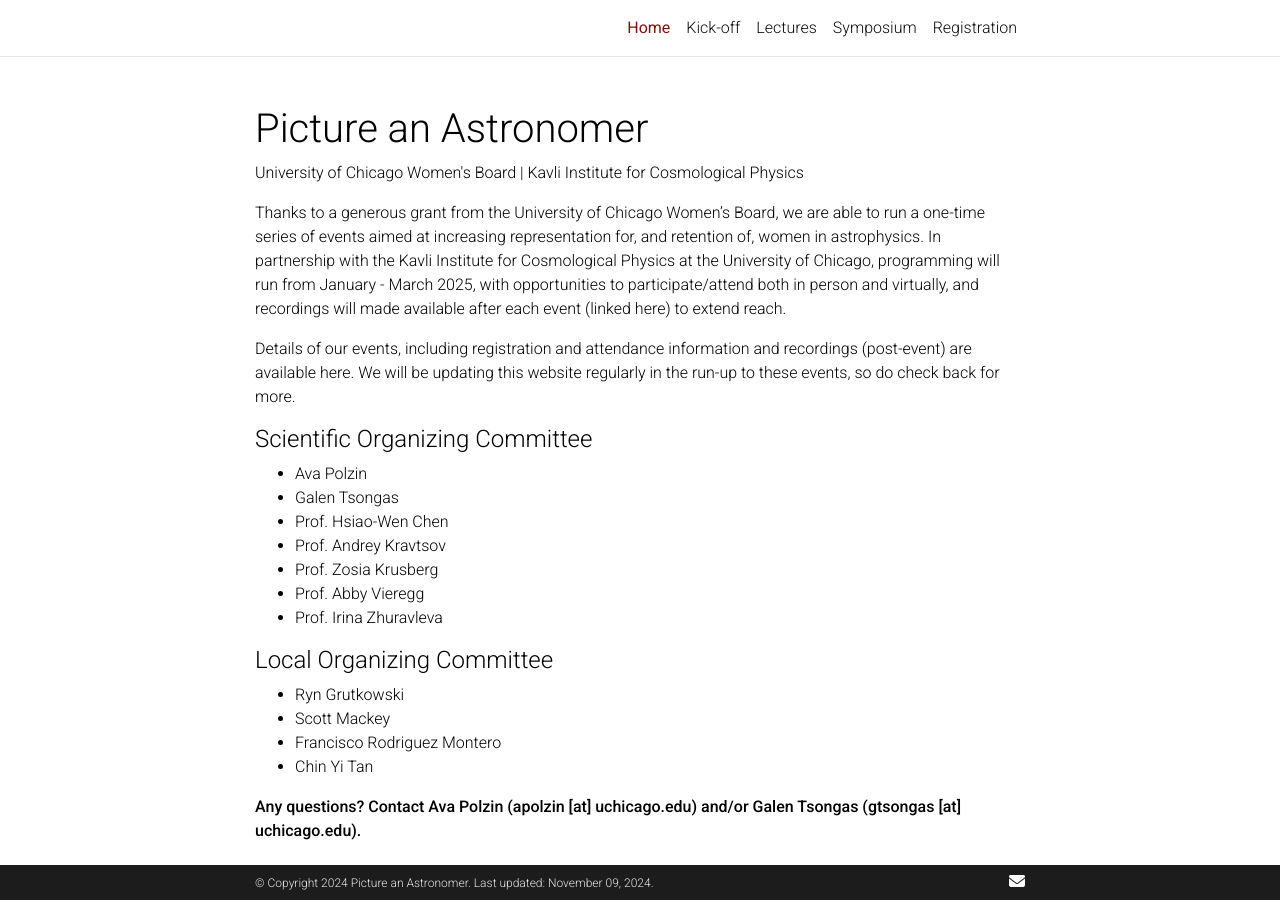
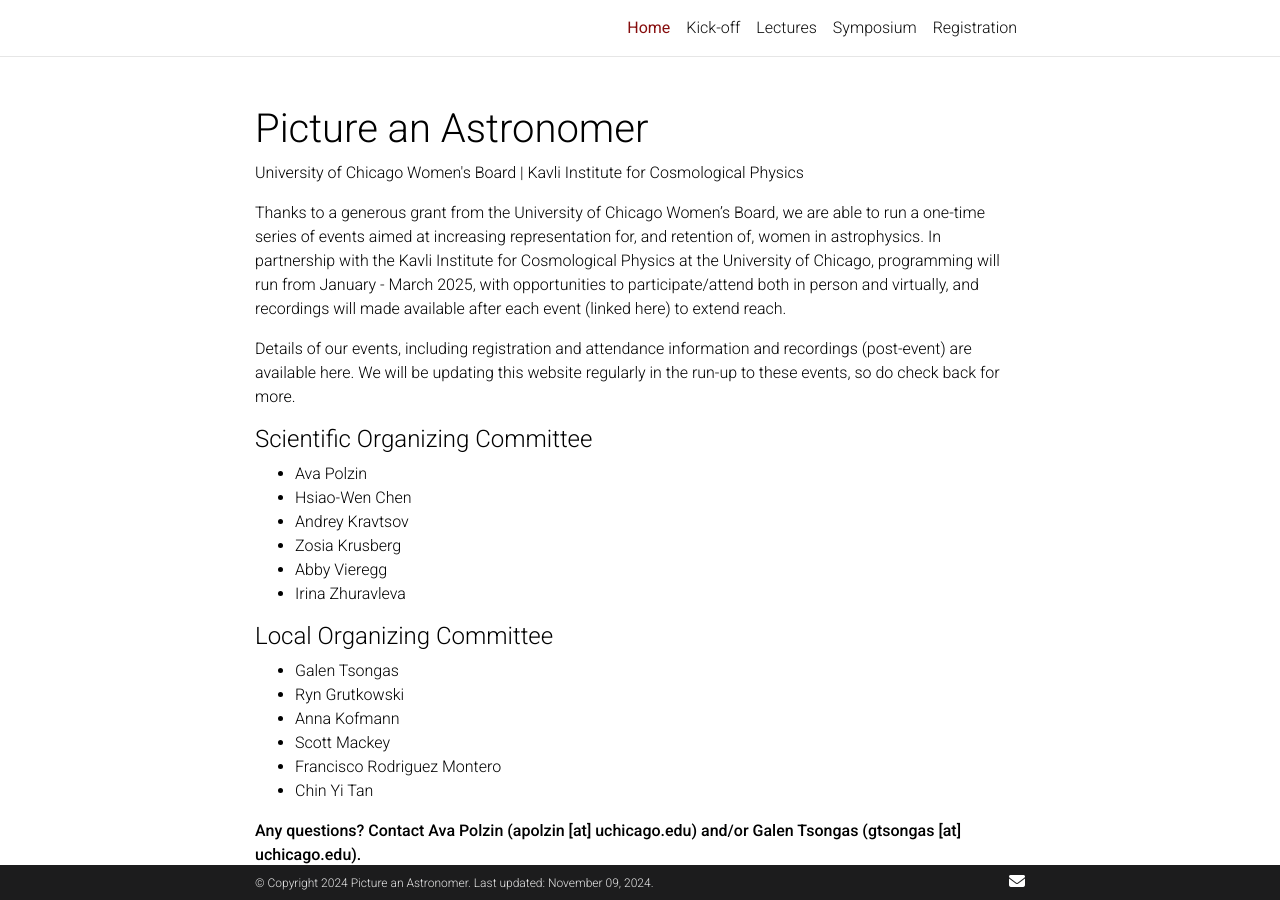
Before and after one commit to pictureanastronomer/pictureanastronomer.github.io, a Jekyll site: the page built from _pages/home.md, in a window 1280 px wide and 900 px high. Built offline with Jekyll 4.4.1, drawn with Linux system fonts in a browser that asks for light colours; nearby versions of some CDN libraries; full-size pictures stand in for the smaller copies a plugin makes; comment, search, counter and statistics services are not loaded; a style sheet for code colours, icons or effects is not loaded.

```diff
--- a/_pages/home.md
+++ b/_pages/home.md
@@ -11,15 +11,16 @@ Details of our events, including registration and attendance information and rec
 
 #### Scientific Organizing Committee
 - Ava Polzin
-- Galen Tsongas
-- Prof. Hsiao-Wen Chen
-- Prof. Andrey Kravtsov
-- Prof. Zosia Krusberg
-- Prof. Abby Vieregg
-- Prof. Irina Zhuravleva
+- Hsiao-Wen Chen
+- Andrey Kravtsov
+- Zosia Krusberg
+- Abby Vieregg
+- Irina Zhuravleva
 
 #### Local Organizing Committee
+- Galen Tsongas
 - Ryn Grutkowski
+- Anna Kofmann
 - Scott Mackey
 - Francisco Rodriguez Montero
 - Chin Yi Tan
```
Also changed, not shown: _symposiumspeakers/rachelsomerville.md (added, +15 -0 lines), assets/img/rachelsomerville.jpeg (added).
